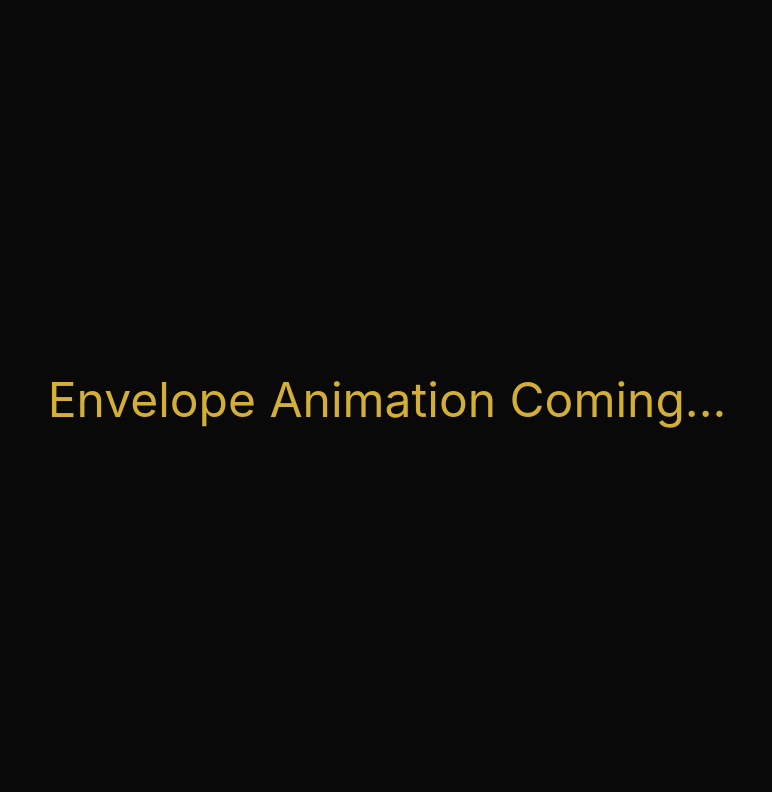
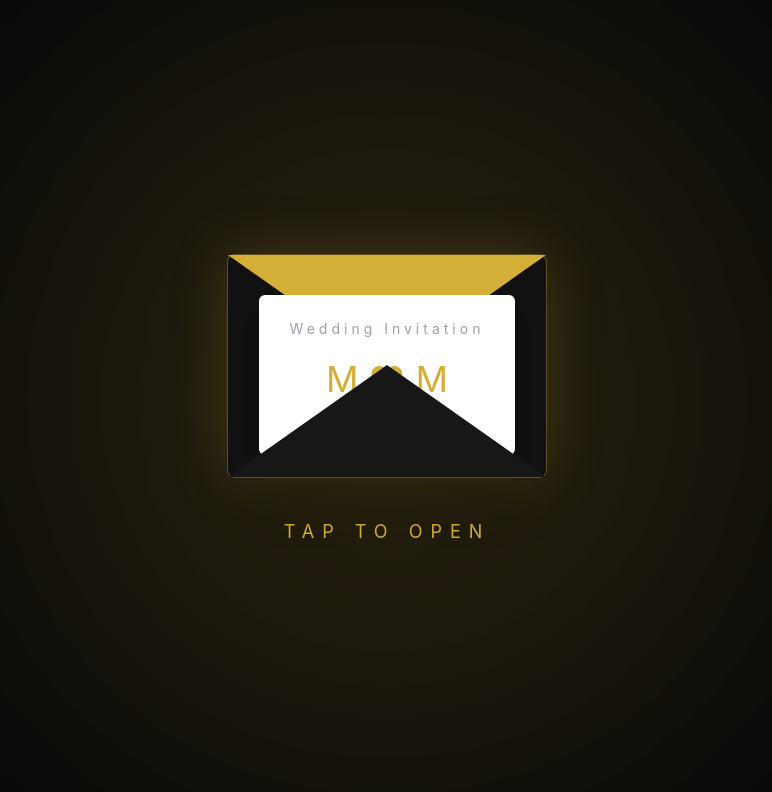
Before and after one commit to Mrfansari786/wedding-invitation, a React (Vite) app: page / in a window 1280 px wide. Both pictures are taken after a click on the button "Tap To Open". Shown: the top 792 px of the page, without its empty margins (253-1025 px from the left). Built offline with nearby package versions, Linux system fonts and the light colour scheme.

Commit message:
feat: add premium hero section and wedding configuration

```diff
--- a/src/components/Envelope/Envelope.tsx
+++ b/src/components/Envelope/Envelope.tsx
@@ -1,3 +1,56 @@
-export default function Envelope() {
-  return <div>Envelope</div>;
+import { motion } from "framer-motion";
+import EnvelopeBackground from "./EnvelopeBackground";
+import EnvelopeLetter from "./EnvelopeLetter";
+
+type Props = {
+  onOpen?: () => void;
+};
+
+export default function Envelope({ onOpen }: Props) {
+  return (
+    <div className="relative flex min-h-screen items-center justify-center overflow-hidden bg-[#090909]">
+
+      <EnvelopeBackground />
+
+      <motion.div
+        initial={{ opacity: 0, scale: 0.9, y: 40 }}
+        animate={{ opacity: 1, scale: 1, y: 0 }}
+        transition={{ duration: 0.8 }}
+        className="relative z-20 cursor-pointer"
+        onClick={onOpen}
+      >
+        {/* Shadow */}
+        <div className="absolute left-1/2 top-52 h-8 w-72 -translate-x-1/2 rounded-full bg-black/40 blur-xl" />
+
+        {/* Envelope */}
+        <div className="relative h-56 w-80 rounded-lg border border-[#D4AF37]/40 bg-[#111111] shadow-[0_0_60px_rgba(212,175,55,0.18)]">
+
+          {/* Flap */}
+          <div
+            className="absolute left-0 top-0 h-28 w-full"
+            style={{
+              clipPath: "polygon(0 0,100% 0,50% 100%)",
+              background: "#D4AF37",
+            }}
+          />
+
+          {/* Letter */}
+          <EnvelopeLetter />
+
+          {/* Bottom */}
+          <div
+            className="absolute bottom-0 h-28 w-full"
+            style={{
+              clipPath: "polygon(0 100%,50% 0,100% 100%)",
+              background: "#171717",
+            }}
+          />
+        </div>
+
+        <p className="mt-10 text-center text-lg tracking-[8px] uppercase text-[#D4AF37]">
+          Tap To Open
+        </p>
+      </motion.div>
+    </div>
+  );
 }
--- a/src/components/Envelope/EnvelopeBackground.tsx
+++ b/src/components/Envelope/EnvelopeBackground.tsx
@@ -0,0 +1,9 @@
+export default function EnvelopeBackground() {
+  return (
+    <>
+      <div className="absolute h-[44rem] w-[44rem] rounded-full bg-[#D4AF37]/10 blur-[180px]" />
+
+      <div className="absolute inset-0 bg-[radial-gradient(circle_at_center,rgba(212,175,55,0.08),transparent_70%)]" />
+    </>
+  );
+}
--- a/src/components/Envelope/EnvelopeLetter.tsx
+++ b/src/components/Envelope/EnvelopeLetter.tsx
@@ -0,0 +1,15 @@
+export default function EnvelopeLetter() {
+  return (
+    <div className="absolute left-1/2 top-10 h-40 w-64 -translate-x-1/2 rounded-md bg-white shadow-xl">
+      <div className="p-6 text-center">
+        <p className="text-sm tracking-[4px] text-gray-400">
+          Wedding Invitation
+        </p>
+
+        <h2 className="mt-5 text-4xl text-[#D4AF37]">
+          M ❤ M
+        </h2>
+      </div>
+    </div>
+  );
+}
--- a/src/components/Envelope/index.ts
+++ b/src/components/Envelope/index.ts
@@ -1 +1 @@
-// export { default } from "./Envelope";
+export { default } from "./Envelope";
--- a/src/components/Hero/Hero.tsx
+++ b/src/components/Hero/Hero.tsx
@@ -6,36 +6,48 @@ export default function Hero() {
     <section className="relative min-h-screen flex items-center justify-center overflow-hidden bg-[#090909]">
 
       {/* Background Glow */}
-      <div className="absolute w-[700px] h-[700px] rounded-full bg-[#D4AF37]/10 blur-[180px]" />
+      <div className="absolute w-[44rem] h-[44rem] rounded-full bg-[#D4AF37]/10 blur-[180px]" />
 
       <motion.div
         initial={{ opacity: 0, y: 70 }}
         animate={{ opacity: 1, y: 0 }}
         transition={{ duration: 1 }}
-        className="z-10 text-center px-6"
+        className="relative z-10 text-center px-6"
       >
         <p className="tracking-[8px] uppercase text-[#D4AF37] text-sm">
           Together With Their Families
         </p>
 
-        <h1 className="mt-8 text-7xl md:text-8xl text-[#D4AF37]">
-          {weddingConfig.groom}
-        </h1>
+        <div className="mt-12 space-y-12">
+          {weddingConfig.couples.map((couple, index) => (
+            <div key={index}>
+              <h1 className="text-6xl md:text-8xl font-light text-[#D4AF37]">
+                {couple.groom}
+              </h1>
 
-        <p className="text-5xl text-white my-5">&</p>
+              <p className="my-4 text-5xl text-white">&</p>
 
-        <h1 className="text-7xl md:text-8xl text-[#D4AF37]">
-          {weddingConfig.bride}
-        </h1>
+              <h1 className="text-6xl md:text-8xl font-light text-[#D4AF37]">
+                {couple.bride}
+              </h1>
 
-        <p className="mt-10 text-gray-400">
+              {index !== weddingConfig.couples.length - 1 && (
+                <div className="mt-10 text-3xl text-[#D4AF37]">
+                  ✦
+                </div>
+              )}
+            </div>
+          ))}
+        </div>
+
+        <p className="mt-12 text-lg text-gray-400">
           Request the honour of your presence
         </p>
 
         <motion.button
           whileHover={{ scale: 1.05 }}
           whileTap={{ scale: 0.95 }}
-          className="mt-12 rounded-full border border-[#D4AF37] px-8 py-4 text-[#D4AF37]"
+          className="mt-12 rounded-full border border-[#D4AF37] px-10 py-4 text-[#D4AF37] transition-colors hover:bg-[#D4AF37] hover:text-black"
         >
           Scroll Down
         </motion.button>
--- a/src/config/weddingConfig.ts
+++ b/src/config/weddingConfig.ts
@@ -1,12 +1,24 @@
 export const weddingConfig = {
-  groom: "Aryan",
-  bride: "Isha",
+  couples: [
+    {
+      groom: "Maruf",
+      bride: "Mantasha",
+    },
+    {
+      groom: "Farhan",
+      bride: "Misbah",
+    },
+  ],
 
   weddingDate: "14 February 2027",
 
   venue: "Royal Palace",
 
-  city: "Indore",
+  address:
+    "Royal Palace, Indore, Madhya Pradesh",
+
+  mapLink:
+    "https://maps.google.com/?q=Royal+Palace+Indore",
 
   whatsapp: "919876543210",
 };
--- a/src/screens/EnvelopeScreen.tsx
+++ b/src/screens/EnvelopeScreen.tsx
@@ -1,9 +1,14 @@
+import { useState } from "react";
+import Envelope from "../components/Envelope";
+
+import HomeScreen from "./HomeScreen";
+
 export default function EnvelopeScreen() {
-  return (
-    <div className="min-h-screen bg-[#090909] flex items-center justify-center">
-      <h1 className="text-5xl text-[#D4AF37]">
-        Envelope Animation Coming...
-      </h1>
-    </div>
-  );
+  const [opened, setOpened] = useState(false);
+
+  if (opened) {
+    return <HomeScreen />;
+  }
+
+  return <Envelope onOpen={() => setOpened(true)} />;
 }
```
